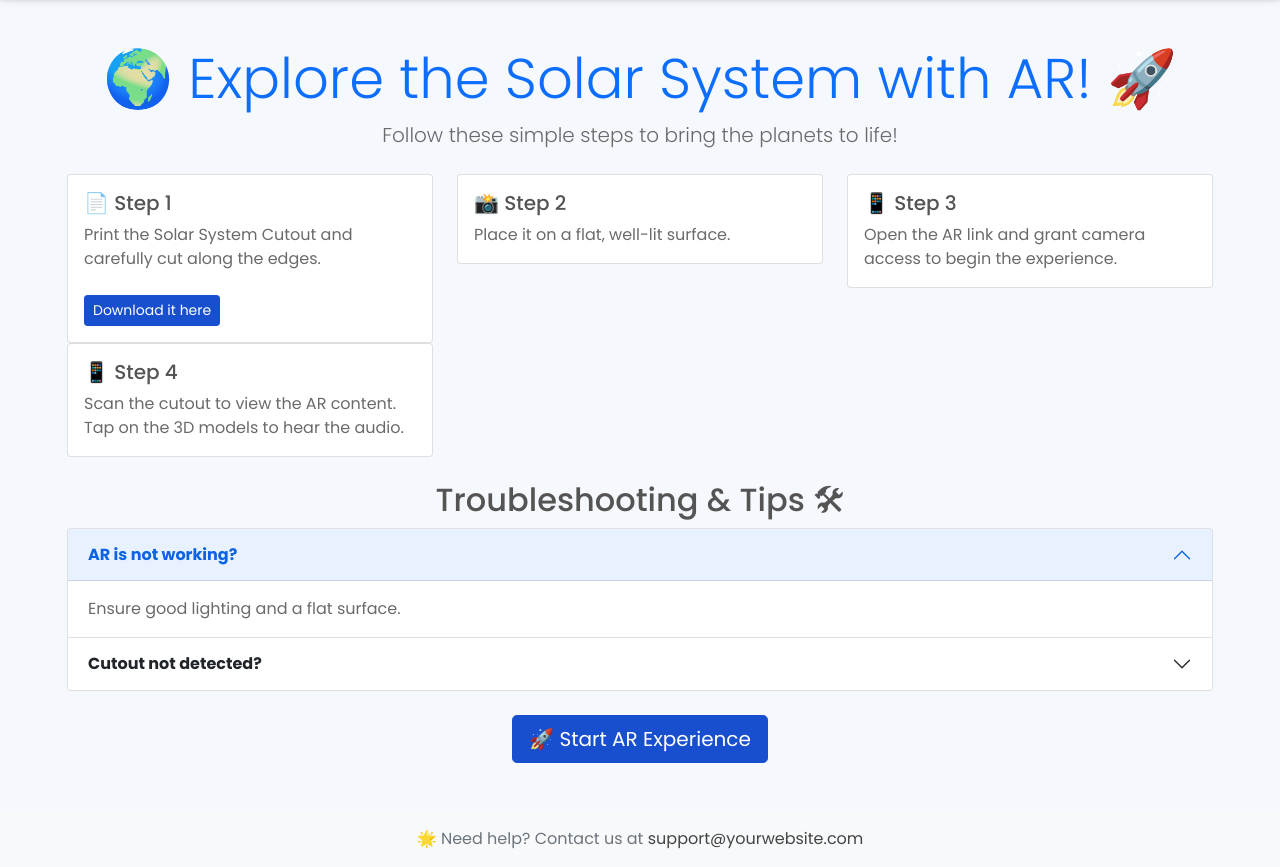
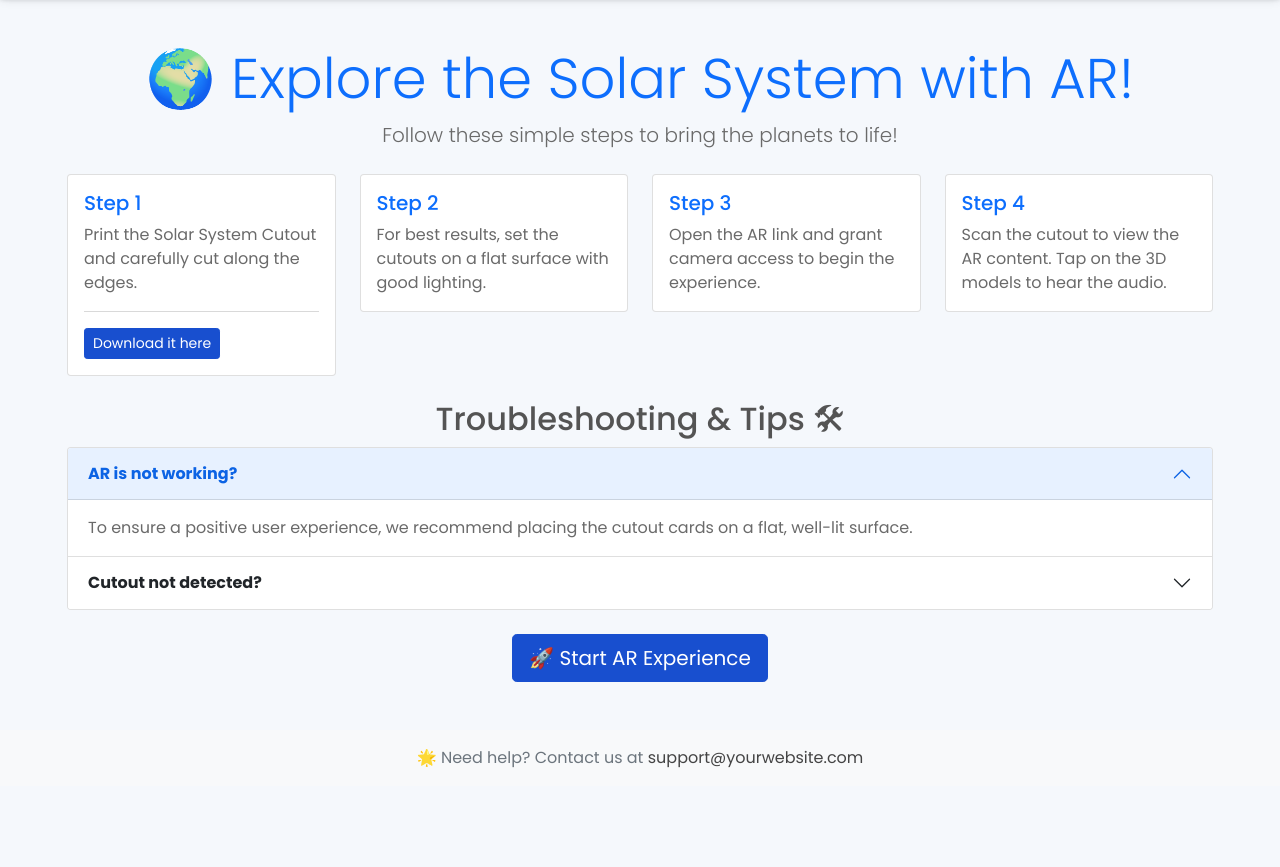
Before and after one commit to samuelagyemang2012/immersive_labs, a plain HTML site: page apps/AR Solar/instructions.html in a window 1280 px wide. Shown: the part 75-942 px from the top of the page. After the commit the page ends 861 px from the top, so only its background shows below. Drawn offline with nearby package versions, Linux system fonts and the light colour scheme; files whose address does not match are found by name.

Commit message:
instructions page modified

```diff
--- a/apps/AR Solar/instructions.html
+++ b/apps/AR Solar/instructions.html
@@ -58,21 +58,21 @@
     </div>
 
     <div class="container text-center mt-5">
-        <h1 class="display-4 text-primary">🌍 Explore the Solar System with AR! 🚀</h1>
+        <h1 class="display-4 text-primary">🌍 Explore the Solar System with AR!</h1>
         <p class="lead">Follow these simple steps to bring the planets to life!</p>
     </div>
 
     <div class="container mt-4">
         <div class="row">
 
-            <div class="col-md-4">
+            <div class="col-md-3">
                 <div class="card">
                     <div class="card-body">
-                        <h5 class="card-title">📄 Step 1</h5>
+                        <h5 class="card-title text-primary">Step 1</h5>
                         <div>
                             <p class="card-text">Print the Solar System Cutout and carefully cut along the edges.</p>
                         </div>
-                        <br>
+                        <hr>
                         <div>
                             <a class="btn btn-primary btn-sm" target="_blank" href="../AR Solar/cutout/Cut-out.pdf">Download it here</a>
                         </div>
@@ -80,27 +80,30 @@
                 </div>
             </div>
 
-            <div class="col-md-4">
+            <div class="col-md-3">
                 <div class="card">
                     <div class="card-body">
-                        <h5 class="card-title">📸 Step 2</h5>
-                        <p class="card-text">Place it on a flat, well-lit surface.</p>
+                        <h5 class="card-title text-primary">Step 2</h5>
+                        <p class="card-text">
+                            For best results, set the cutouts on a flat surface with good lighting.
+                        </p>
                     </div>
                 </div>
             </div>
-            <div class="col-md-4">
+
+            <div class="col-md-3">
                 <div class="card">
                     <div class="card-body">
-                        <h5 class="card-title">📱 Step 3</h5>
+                        <h5 class="card-title text-primary">Step 3</h5>
                         <p class="card-text">Open the AR link and grant camera access to begin the experience.</p>
                     </div>
                 </div>
             </div>
 
-            <div class="col-md-4">
+            <div class="col-md-3">
                 <div class="card">
                     <div class="card-body">
-                        <h5 class="card-title">📱 Step 4</h5>
+                        <h5 class="card-title text-primary">Step 4</h5>
                         <p class="card-text">Scan the cutout to view the AR content. Tap on the 3D models to hear the audio.</p>
                     </div>
                 </div>
@@ -120,7 +123,7 @@
                 </h2>
                 <div id="collapseOne" class="accordion-collapse collapse show" data-bs-parent="#faqAccordion">
                     <div class="accordion-body">
-                        Ensure good lighting and a flat surface.
+                        To ensure a positive user experience, we recommend placing the cutout cards on a flat, well-lit surface.
                     </div>
                 </div>
             </div>
@@ -133,7 +136,7 @@
                 </h2>
                 <div id="collapseTwo" class="accordion-collapse collapse" data-bs-parent="#faqAccordion">
                     <div class="accordion-body">
-                        Make sure the entire cutout is visible in the camera.
+                        Please position the camera so that all the cutout cards are visible within the camera.
                     </div>
                 </div>
             </div>
--- a/apps/AR Solar/main.js
+++ b/apps/AR Solar/main.js
@@ -34,6 +34,7 @@ document.addEventListener('DOMContentLoaded', function () {
   // --------------------------------------------------------------
 
   function onTargetFound(target) {
+    // console.log(planetData[target.id])
     var targetTitle = planetData[target.id].title
     var targetContent = planetData[target.id].text
     var targetSound = planetData[target.id].audio
@@ -45,6 +46,7 @@ document.addEventListener('DOMContentLoaded', function () {
     //set sound
     var model = document.querySelector('#' + planetData[target.id].click_id)
     model.addEventListener('click', () => {
+      // console.log(targetTitle)
       title.innerHTML = targetTitle
       planetText.innerHTML = targetContent
       player.src = audioBase + targetSound
```
Also changed, not shown: apps/AR Solar/index.html (+6 -6 lines), apps/AR Solar/important.txt (deleted).
